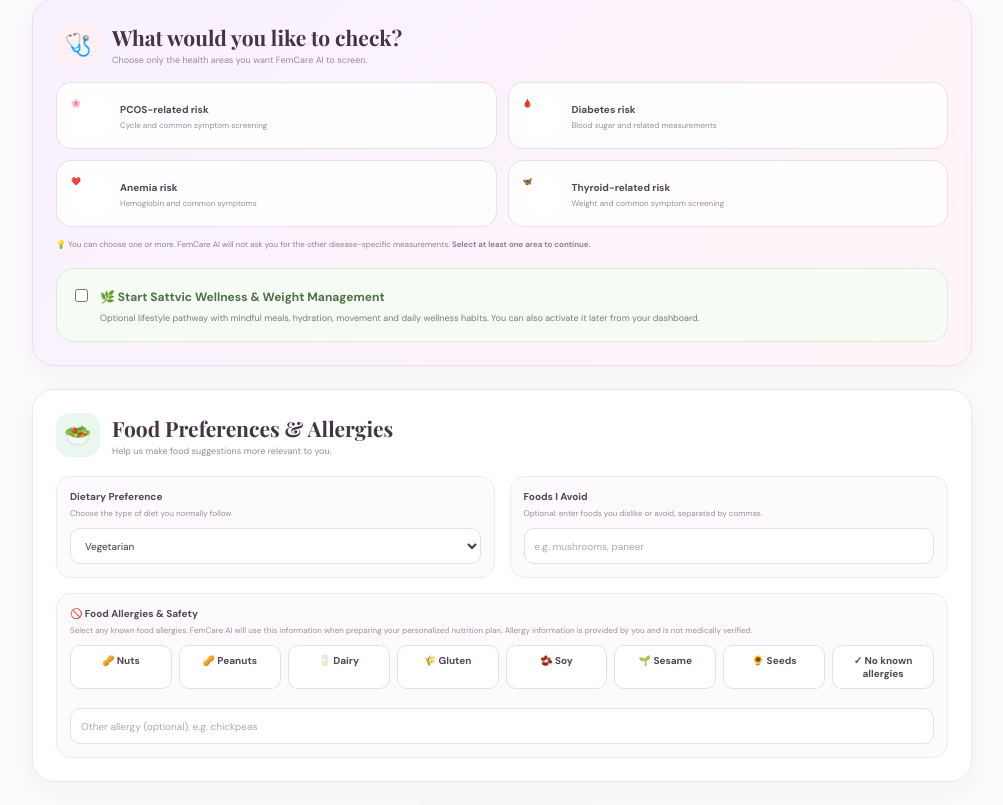
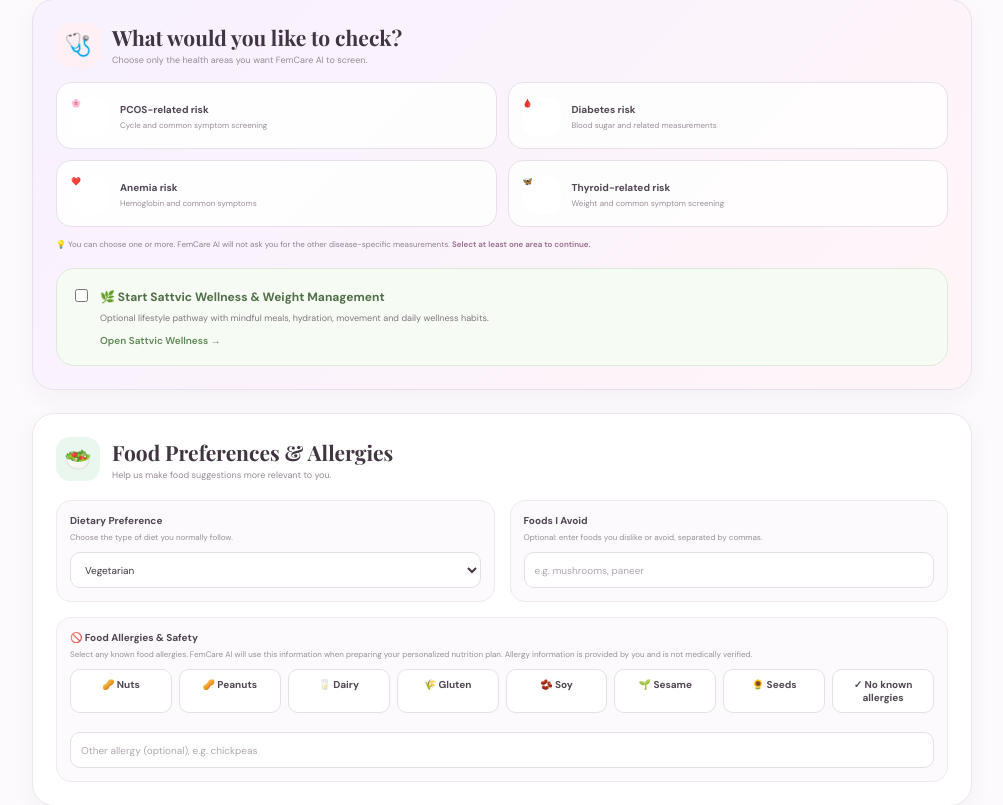
Before and after one commit to Manasa03042004/FemCare-AI, a Flask app: page /health-assessment in a window 1280 px wide. Shown: the part 864-1669 px from the top of the page, without its empty margins (138-1141 px from the left). Run offline with Flask 3, Linux system fonts and the light colour scheme; a user stored in the database is signed in; parts of the project's set-up code (start-up, migrations or seed data) failed here and were passed over.

Commit message:
Add direct Sattvic link to health assessment

```diff
--- a/templates/index.html
+++ b/templates/index.html
@@ -1303,12 +1303,14 @@
     <div style="margin-top:18px;padding:16px 18px;border-radius:18px;background:#f6fbf3;border:1px solid #dcebd8;">
         <label style="display:flex;align-items:flex-start;gap:12px;cursor:pointer;">
             <input type="checkbox" name="sattvic_enabled" value="1" style="margin-top:4px;">
-            <span>
+            <span style="flex:1;">
                 <strong style="color:#4f7048;font-size:12px;">🌿 Start Sattvic Wellness & Weight Management</strong>
                 <span style="display:block;margin-top:5px;color:#817681;font-size:9px;line-height:1.6;">
                     Optional lifestyle pathway with mindful meals, hydration, movement and daily wellness habits.
-                    You can also activate it later from your dashboard.
                 </span>
+                <a href="{{ url_for('sattvic') }}" style="display:inline-block;margin-top:9px;color:#5f8757;font-size:10px;font-weight:600;text-decoration:none;">
+                    Open Sattvic Wellness →
+                </a>
             </span>
         </label>
     </div>
```
